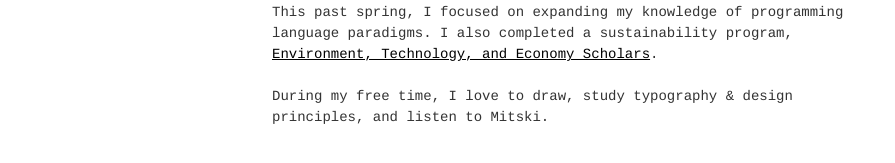
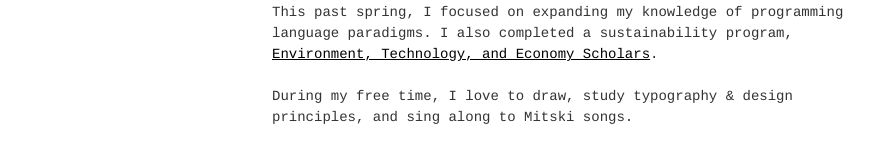
Before and after one commit to annie-lu/annie-lu.github.io, a Jekyll site: the page built from index.html, in a window 1280 px wide. Shown: the part 670-833 px from the top of the page, without its empty margins (96-991 px from the left). Built offline with Jekyll 4.4.1, drawn with Linux system fonts in a browser that asks for light colours.

Commit message:
Update index.html

```diff
--- a/index.html
+++ b/index.html
@@ -15,7 +15,7 @@ Currently, I’m a junior studying computer science at University of Maryland, C
 <br/> <br/>
 This past spring, I focused on expanding my knowledge of programming language paradigms. I also completed a sustainability program, <a href="http://etescholars.weebly.com" class="link black bg-animate underline hover-bg-washed-red">Environment, Technology, and Economy Scholars</a>.
 <br/> <br/>
-During my free time, I love to draw, study typography & design principles, and listen to Mitski.
+During my free time, I love to draw, study typography & design principles, and sing along to Mitski songs.
 </p>
  </article>
 </div>
```
